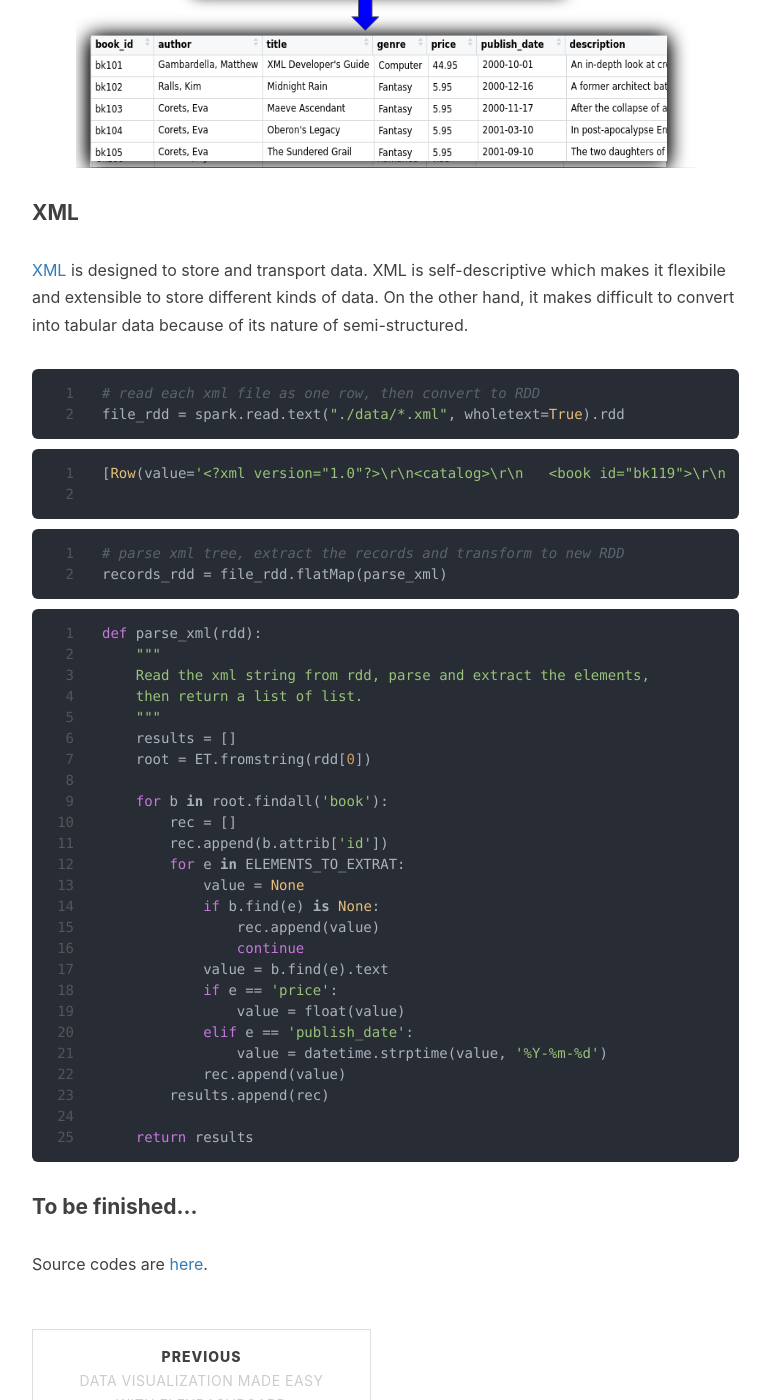
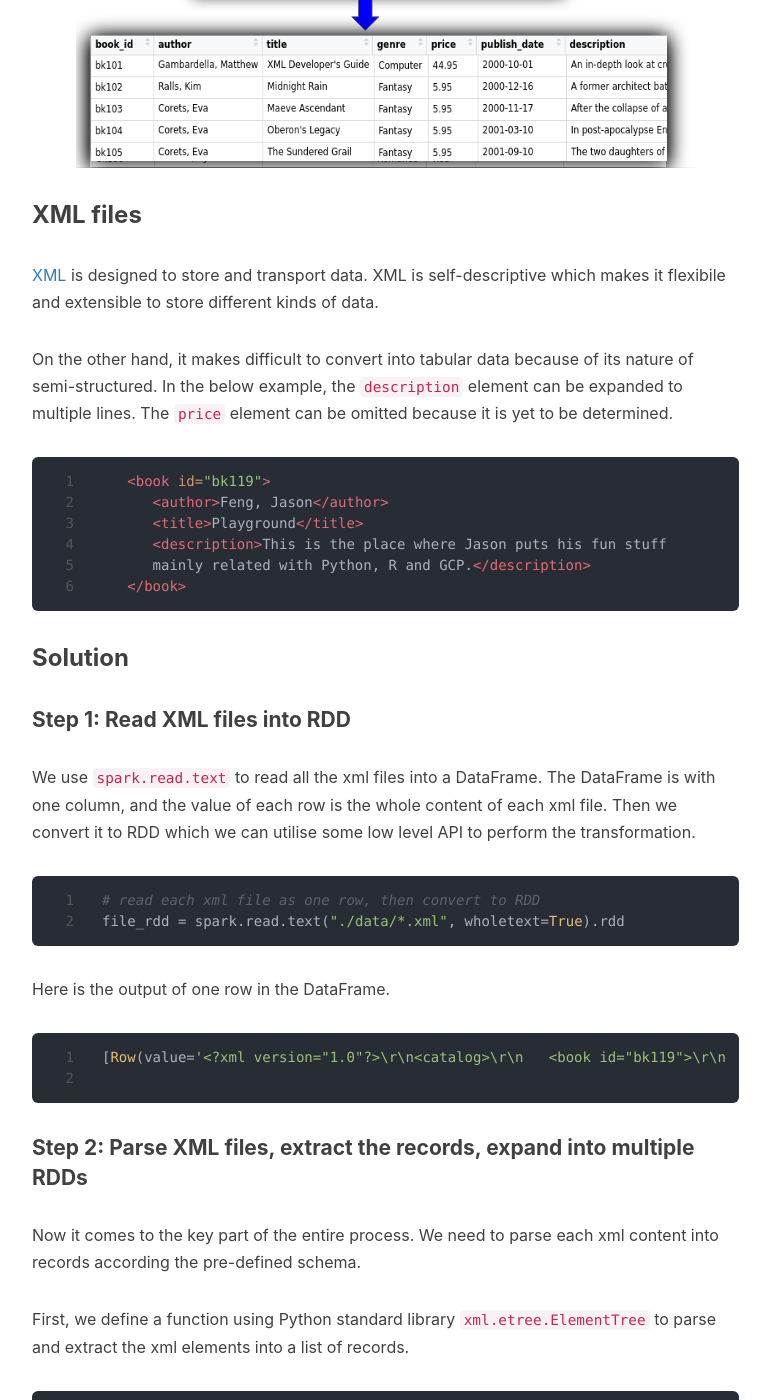
Before and after one commit to q15928/q15928.github.io, a Jekyll site: the page built from _posts/2019-07-14-parse-xml.md, in a window 1280 px wide and 1400 px high, scrolled down 1144 px. Shown: the whole window, without its empty margins (233-1003 px from the left). Built offline with Jekyll 4.4.1, drawn with Linux system fonts in a browser that asks for light colours; nearby versions of some CDN libraries; comment, search, counter and statistics services are not loaded; some of the changed text lies outside the part shown.

Commit message:
update parse-xml post

````diff
--- a/_posts/2019-07-14-parse-xml.md
+++ b/_posts/2019-07-14-parse-xml.md
@@ -16,26 +16,43 @@ Imagine you are given a task to parse thousands of xml files to extract the info
 <!--more-->
 
 ### Introduction
-In this blog, we are going to use PySpark to process xml files to extract the required records, transform them into DataFrame, then write as csv files (or any other format) to the destination. The input and the output of this task looks like below.
+In this post, we are going to use PySpark to process xml files to extract the required records, transform them into DataFrame, then write as csv files (or any other format) to the destination. The input and the output of this task looks like below.
 ![](/img/xml-2-dataframe-2019-07-20.png)
 
-#### XML
-[XML](https://www.w3schools.com/xml/xml_whatis.asp) is designed to store and transport data. XML is self-descriptive which makes it flexibile and extensible to store different kinds of data. On the other hand, it makes difficult to convert into tabular data because of its nature of semi-structured.
+### XML files
+[XML](https://www.w3schools.com/xml/xml_whatis.asp) is designed to store and transport data. XML is self-descriptive which makes it flexibile and extensible to store different kinds of data.
+
+On the other hand, it makes difficult to convert into tabular data because of its nature of semi-structured. In the below example, the `description` element can be expanded to multiple lines. The `price` element can be omitted because it is yet to be determined.
+
+```xml
+   <book id="bk119">
+      <author>Feng, Jason</author>
+      <title>Playground</title>
+      <description>This is the place where Jason puts his fun stuff
+      mainly related with Python, R and GCP.</description>
+   </book>
+```
+
+### Solution
+
+#### Step 1: Read XML files into RDD
+We use `spark.read.text` to read all the xml files into a DataFrame. The DataFrame is with one column, and the value of each row is the whole content of each xml file. Then we convert it to RDD which we can utilise some low level API to perform the transformation.
 
 ```python
 # read each xml file as one row, then convert to RDD
 file_rdd = spark.read.text("./data/*.xml", wholetext=True).rdd
 ```
 
+Here is the output of one row in the DataFrame.
 ```python
 
 [Row(value='<?xml version="1.0"?>\r\n<catalog>\r\n   <book id="bk119">\r\n      <author>Feng, Jason</author>\r\n      <title>Playground</title>\r\n      <description>This is the place where Jason puts his fun stuff\r\n      mainly related with Python, R and GCP.</description>\r\n   </book>\r\n</catalog>')]
 ```
 
-```python
-# parse xml tree, extract the records and transform to new RDD
-records_rdd = file_rdd.flatMap(parse_xml)
-```
+#### Step 2: Parse XML files, extract the records, expand into multiple RDDs
+Now it comes to the key part of the entire process. We need to parse each xml content into records according the pre-defined schema.
+
+First, we define a function using Python standard library `xml.etree.ElementTree` to parse and extract the xml elements into a list of records.
 
 ```python
 def parse_xml(rdd):
@@ -65,5 +82,30 @@ def parse_xml(rdd):
     return results
 ```
 
-#### To be finished...
+Then we use `flatMap` function which each input item as the content of an XML file can be mapped to multiple items through the function `parse_xml`. `flatMap` is one of the functions made me "WoW" when I first used Spark a few years ago.
+
+```python
+# parse xml tree, extract the records and transform to new RDD
+records_rdd = file_rdd.flatMap(parse_xml)
+```
+
+#### Step 3: Convert RDDs into DataFrame
+We then convert the transformed RDDs to DataFrame with the pre-defined schema.
+```python
+# convert RDDs to DataFrame with the pre-defined schema
+book_df = records_rdd.toDF(my_schema)
+```
+
+
+#### Step 4: Save DataFrame as csv files
+Finally we can save the results as csv files. Spark provides rich set of destination formats, i.e. we can write to JSON, parquet, avro, or even to a table in a database.
+```python
+# write to csv
+book_df.write.format("csv").mode("overwrite")\
+    .save("./output")
+```
+
+### Conclusion
+This is just one of the showcases of what Spark can help to simplify the data processing especially when dealing with large amount of data. Spark provides both high-level API (DataFrame / DataSet), and low-level API (RDD) which enable us with the flexibility to handle various types of data format. Spark also abstracts the  physical execution on the cluster. We just need to focus our codes on the implementation of business logic.
+
 Source codes are [here](https://github.com/q15928/python-snippets/blob/master/pyspark/parse-xml/xml-parse.py).
````
